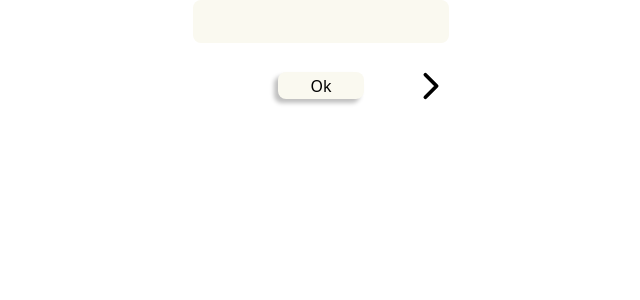
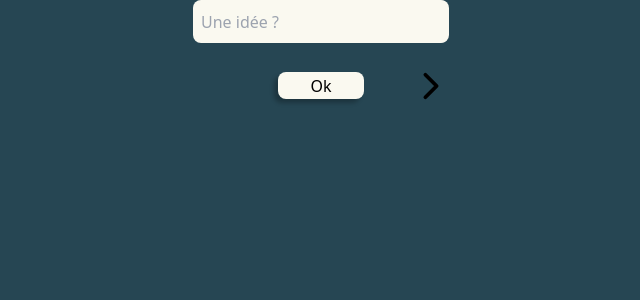
Before and after one commit to SbirLobo/Blurtest, a React (Vite) app in the folder frontend/: page / in a window 1280 px wide. Shown: the top 300 px of the page, without its empty margins (319-959 px from the left). Built offline with nearby package versions, Linux system fonts and the light colour scheme.

Commit message:
Update Arrow next

```diff
--- a/frontend/src/App.css
+++ b/frontend/src/App.css
@@ -12,11 +12,12 @@
     .inputResponse {
         width: 16rem;
         height: 2.7rem;
+        padding-left: 0.5rem;
         border-radius: 8px;
         background-color: #FAF9F0;
     }
 
-    .buttonArrow {
+    .okArrow {
         display: grid;
         grid-template-columns: repeat(3, 1fr);
         margin-top: 1.4rem;
@@ -32,9 +33,17 @@
         align-self: center;
     }
 
+    .okButtonHover {
+        background-color: #E9C46A;
+        color: #264653
+    }
+
+    .buttonArrow {
+        justify-self: end;
+    }
+
     .arrowNext {
         width: 2.5rem;
         height: 2.5rem;
-        justify-self: end;
     }
 }
--- a/frontend/src/App.jsx
+++ b/frontend/src/App.jsx
@@ -3,7 +3,7 @@ import UserResponse from "./components/UserResponse";
 
 function App() {
   return (
-    <div>
+    <div className="bg-primary h-screen">
       <UserResponse />
     </div>
   );
--- a/frontend/src/components/UserResponse.jsx
+++ b/frontend/src/components/UserResponse.jsx
@@ -7,13 +7,16 @@ function UserResponse() {
         type="text"
         id="response"
         name="response"
+        placeholder="Une idée ?"
         className="inputResponse"
       />
-      <div className="buttonArrow">
-        <button type="button" className="okButton">
+      <div className="okArrow">
+        <button type="button" className="okButton hover:okButtonHover">
           Ok
         </button>
-        <img src={arrow} alt="Flèche suivante" className="arrowNext" />
+        <a href="#" className="buttonArrow">
+          <img className="arrowNext" src={arrow} alt="Flèche suivante" />
+        </a>
       </div>
     </div>
   );
```
